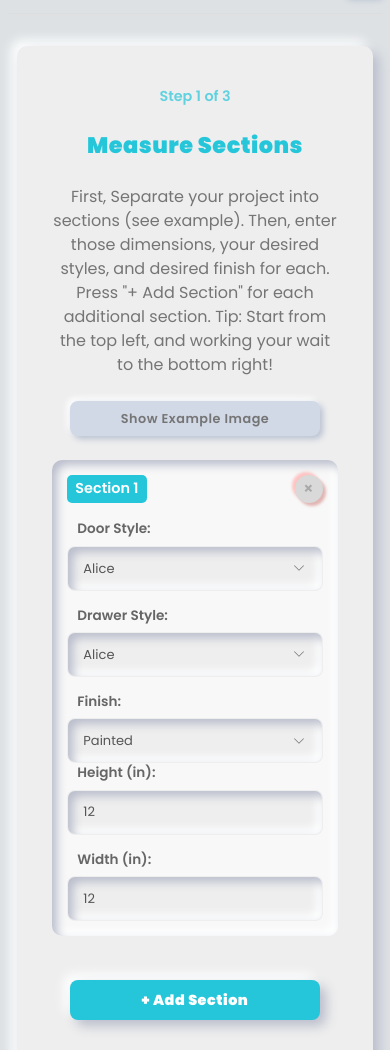
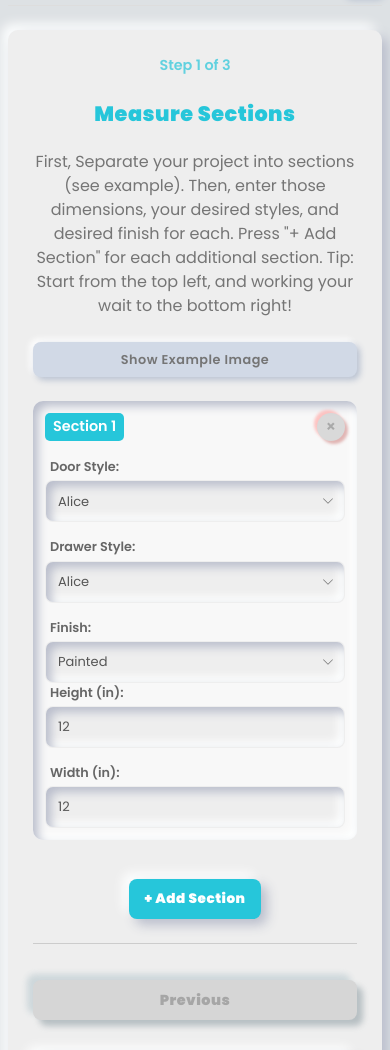
Before and after one commit to UnTamedDev/CalcAppUF_V2, a website: page public/index.html in a window 390 px wide. Shown: the part 84-1134 px from the top of the page. Drawn offline with Linux system fonts and the light colour scheme.

Commit message:
Update style.css

```diff
--- a/public/style.css
+++ b/public/style.css
@@ -583,38 +583,178 @@ body[data-theme="dark"] .part h2 {
      .invoice { max-width: 90%; }
 }
 
+/* --- FILE: public/style.css (Partial Changes - Responsive Sections) --- */
+
 @media (max-width: 768px) { /* Smaller tablet / large phone */
-    body { padding: 1em; }
-    header { flex-direction: row; gap: 0.5em; text-align: left; align-items: center;} /* Adjusted header for mobile */
-    header h1 { font-size: 1.2em; margin-right: auto; } /* Adjust H1 size */
-    header img { height: 35px; max-height: 35px;}
-    #themeToggleBtn { width: 40px; height: 30px; font-size: 1em; } /* Smaller theme button */
-    #wizard { padding: 20px; max-width: 95%; min-height: 450px; } /* Adjust height */
+    body {
+        padding: 1em; /* Keep padding */
+        min-width: 320px; /* Prevent excessive squeezing */
+    }
+    header {
+        flex-direction: row; /* Keep row layout */
+        gap: 0.5em;
+        text-align: left;
+        align-items: center;
+        padding-bottom: 0.5em; /* Reduce padding */
+        margin-bottom: 1.5em; /* Reduce margin */
+    }
+    header h1 {
+        font-size: 1.2em;
+        margin-right: auto;
+    }
+    header img {
+        height: 35px;
+        max-height: 35px;
+    }
+    #themeToggleBtn {
+        width: 40px;
+        height: 30px;
+        font-size: 1em;
+    }
+    #wizard {
+        padding: 15px; /* Reduce wizard padding */
+        max-width: 100%; /* Allow full width */
+        min-height: auto; /* Allow natural height */
+        margin-bottom: 1.5em; /* Reduce margin */
+    }
+    .wizard-step {
+         padding: 20px 25px; /* Adjust step padding */
+    }
+
     .section {
-         flex-basis: 100%; /* Stack sections */
+         flex-basis: 100%; /* Already stacking */
          max-width: 100%;
-         min-width: 0; /* Let it shrink */
+         min-width: 0;
+         margin-bottom: 15px; /* Slightly reduce margin between sections */
+         padding: 15px; /* Reduce section padding */
+    }
+    #addSectionBtn {
+         width: auto; /* Don't force full width */
+         padding: 0 25px;
+         max-width: 250px; /* Keep max width */
+         margin-left: auto;
+         margin-right: auto;
+         display: block;
+    }
+    /* Center navigation buttons in their container */
+    .step-navigation {
+        flex-direction: column;
+        gap: 0.8em;
+        align-items: center;
+        margin-top: 1.5em; /* Reduce space above nav */
+        padding-top: 1em; /* Reduce padding */
+    }
+    .wizard-nav-btn {
+        width: 100%; /* Make buttons full width */
+        max-width: 280px; /* Set a max-width */
+        font-size: 0.9em; /* Slightly smaller font */
+    }
+    /* Center example/start over/print buttons */
+     #toggleExampleBtn, #startOverBtn, #printEstimate {
+         width: 100%;
+         max-width: 280px; /* Match nav buttons */
+         margin-left: auto;
+         margin-right: auto;
+         display: block;
      }
-    .step-navigation { flex-direction: column; gap: 0.8em; align-items: center;}
-    .wizard-nav-btn { width: 100%; max-width: 250px; }
-     #addSectionBtn, #toggleExampleBtn, #startOverBtn, #printEstimate { width: 100%; max-width: 250px; margin-left: auto; margin-right: auto; display: block;} /* Center toggle buttons */
-     button.remove-button { width: 28px; height: 28px; font-size: 1em; line-height: 26px; } /* Slightly smaller remove */
-    .invoice { max-width: 95%; padding: 1.5em; }
-    .summary-table td, .details-table td, .details-table th { padding: 0.6em 0.8em; } /* Adjust padding */
+     button.remove-button {
+         width: 28px;
+         height: 28px;
+         font-size: 1em;
+         line-height: 26px;
+     }
+    .invoice {
+        max-width: 100%; /* Allow full width */
+        padding: 1em; /* Reduce invoice padding */
+    }
+    .summary-table td, .details-table td, .details-table th {
+        padding: 0.5em 0.6em; /* Reduce table cell padding */
+        font-size: 0.9em; /* Ensure font size isn't too large */
+        word-break: break-word; /* Allow long words (like styles) to break */
+    }
+    .invoice h3 {
+         font-size: 1.1em; /* Reduce heading size */
+    }
+     label {
+         padding-left: 5px; /* Reduce label padding */
+         margin-bottom: 4px; /* Reduce space below label */
+     }
+     input[type="number"], select {
+        height: 45px;
+        padding: 8px 15px;
+        font-size: 14px; /* Ensure font size isn't too small */
+     }
+     /* Adjust select padding if arrow was removed */
+     body[data-theme="dark"] select {
+          padding-right: 15px;
+     }
+     select {
+         padding-right: 35px; /* Slightly reduce padding for arrow */
+         background-position: right 10px center; /* Move arrow closer */
+     }
+
 }
 
 @media (max-width: 480px) { /* Small phone */
-     body { padding: 0.5em; }
-     header h1 { font-size: 1.1em; } /* Further reduce h1 */
-     .wizard-step { padding: 20px 15px; } /* Reduce horizontal padding */
-     .step-title { font-size: 1.4rem; }
-     input[type="number"], select { height: 45px; padding: 8px 15px; font-size: 13px; }
-     button { height: 40px; font-size: 0.9em;}
-     label { font-size: 0.85em;}
-     small { font-size: 0.8em;}
-     .invoice { padding: 1em; }
-     .summary-table td, .details-table td, .details-table th { padding: 0.5em; font-size: 0.9em; } /* Further adjust padding/size */
-     .summary-table .total-row td { font-size: 1.1em; }
+     body {
+         padding: 0.5em; /* Further reduce body padding */
+     }
+     header h1 {
+         font-size: 1.1em; /* Further reduce h1 */
+     }
+     #wizard {
+         padding: 10px; /* Further reduce wizard padding */
+     }
+     .wizard-step {
+         padding: 15px; /* Further reduce step padding */
+     }
+     .step-title {
+         font-size: 1.3rem; /* Reduce title size */
+     }
+     .section {
+          padding: 12px; /* Reduce section padding */
+     }
+     input[type="number"], select {
+         height: 42px; /* Slightly shorter inputs */
+         padding: 8px 12px; /* Adjust input padding */
+         font-size: 13px;
+     }
+     /* Adjust select padding if arrow was removed */
+     body[data-theme="dark"] select {
+          padding-right: 12px;
+     }
+     select {
+         padding-right: 30px; /* Further reduce padding for arrow */
+         background-position: right 8px center;
+     }
+     button {
+         height: 40px;
+         font-size: 0.85em; /* Reduce base button font size */
+     }
+     .wizard-nav-btn, #toggleExampleBtn, #startOverBtn, #printEstimate, #addSectionBtn {
+         max-width: 100%; /* Allow full width if needed */
+         padding-left: 15px; /* Reduce button padding */
+         padding-right: 15px;
+     }
+     label {
+         font-size: 0.8em; /* Smaller labels */
+     }
+     small {
+         font-size: 0.75em; /* Smaller small text */
+     }
+     .invoice {
+         padding: 0.8em; /* Further reduce invoice padding */
+     }
+     .summary-table td, .details-table td, .details-table th {
+         padding: 0.4em 0.5em; /* Further reduce cell padding */
+         font-size: 0.85em; /* Further reduce table font size */
+     }
+     .invoice h3 {
+          font-size: 1em; /* Reduce heading size */
+     }
+     .summary-table .total-row td {
+         font-size: 1em; /* Reduce total font size */
+     }
 }
 
 /* Print Styles */
```
